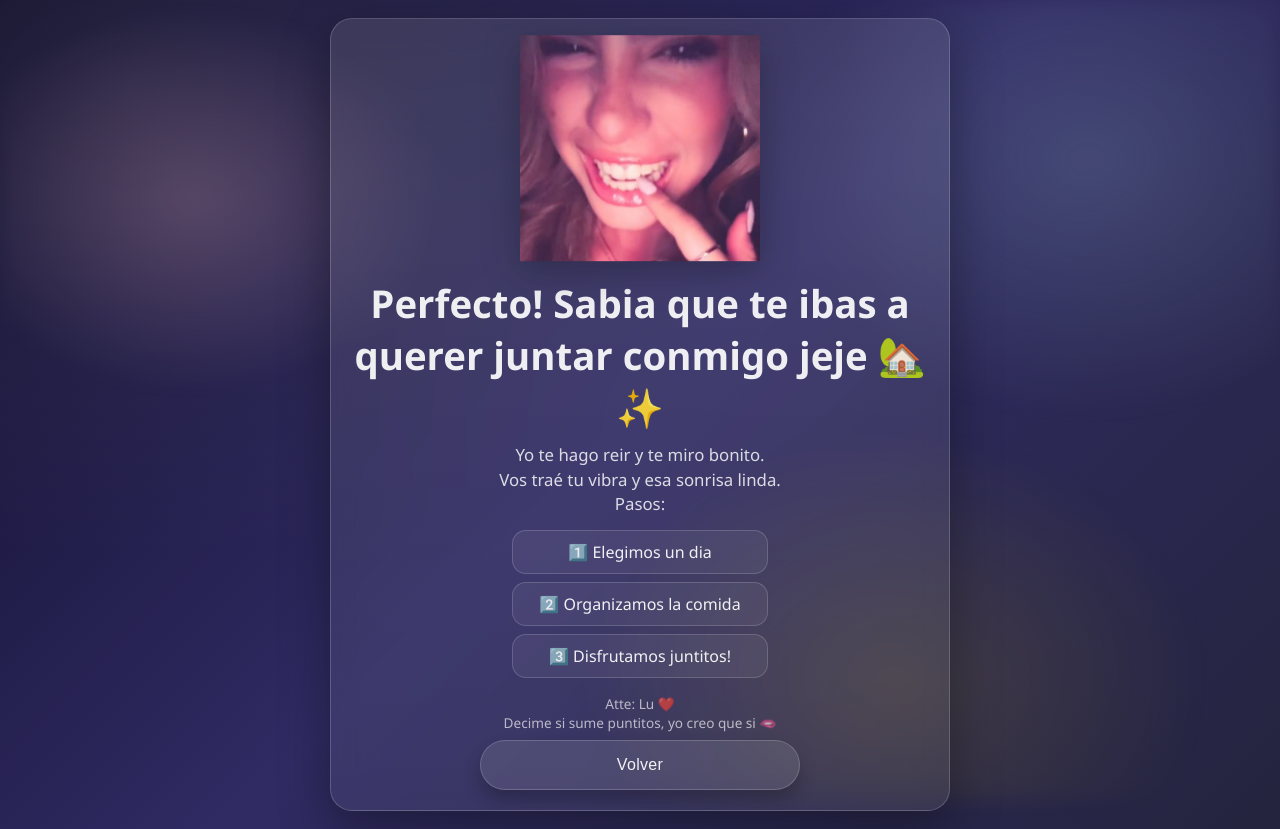
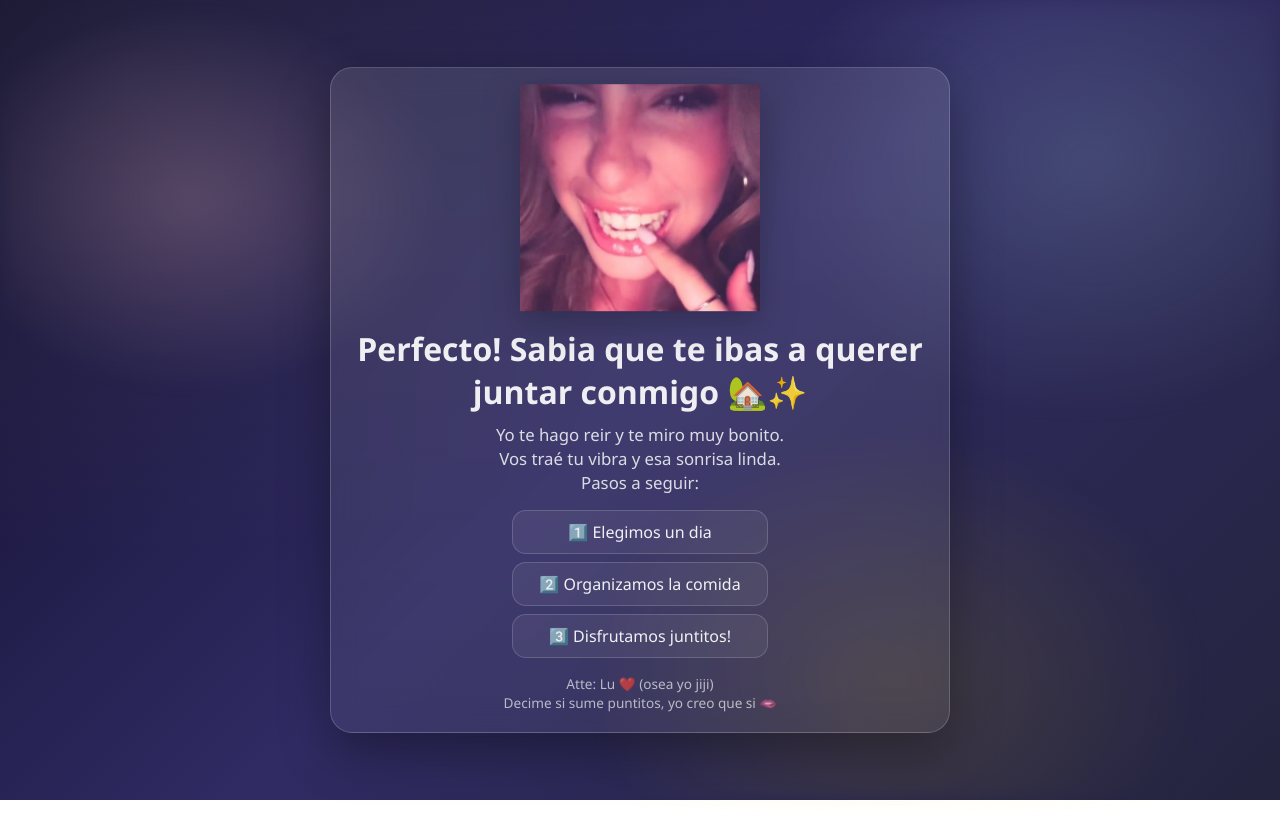
Before and after one commit to LukychillGitHub/ParaTina, a plain HTML site: page sabia.html in a window 1280 px wide. After the commit the page ends 800 px from the top, so only its background shows below. Drawn offline with Linux system fonts and the light colour scheme.

Commit message:
lite changes

```diff
--- a/sabia.html
+++ b/sabia.html
@@ -9,7 +9,7 @@
     body{ padding:18px; }
     .card{ width:min(620px, 92vw); }
     h1{
-      font-size: clamp(1.4rem, 6vw, 2.4rem);
+      font-size: clamp(1.4rem, 6vw, 2.0rem);
       margin-bottom: 10px;
     }
     .note{
@@ -45,10 +45,10 @@
   <main class="card">
     <img class="gif" src="Sticker.jpg" alt="sticker" />
 
-    <h1>Perfecto! Sabia que te ibas a querer juntar conmigo jeje 🏡✨</h1>
+    <h1>Perfecto! Sabia que te ibas a querer juntar conmigo 🏡✨</h1>
     <p class="note">
-      Yo te hago reir y te miro bonito.<br> Vos traé tu vibra y esa sonrisa linda.
-      <br>Pasos:
+      Yo te hago reir y te miro muy bonito.<br> Vos traé tu vibra y esa sonrisa linda.
+      <br>Pasos a seguir:
     </p>
 
     <div class="list">
@@ -57,9 +57,8 @@
       <div class="item">3️⃣ Disfrutamos juntitos!</div>
     </div>
 
-    <p class="tiny">Atte: Lu ❤️ <br>Decime si sume puntitos, yo creo que si 🫦</p>
+    <p class="tiny">Atte: Lu ❤️ (osea yo jiji) <br>Decime si sume puntitos, yo creo que si 🫦</p>
 
-    <button class="buttons btn-back" onclick="window.location.href='index.html'">Volver</button>
   </main>
 </body>
 </html>
```
